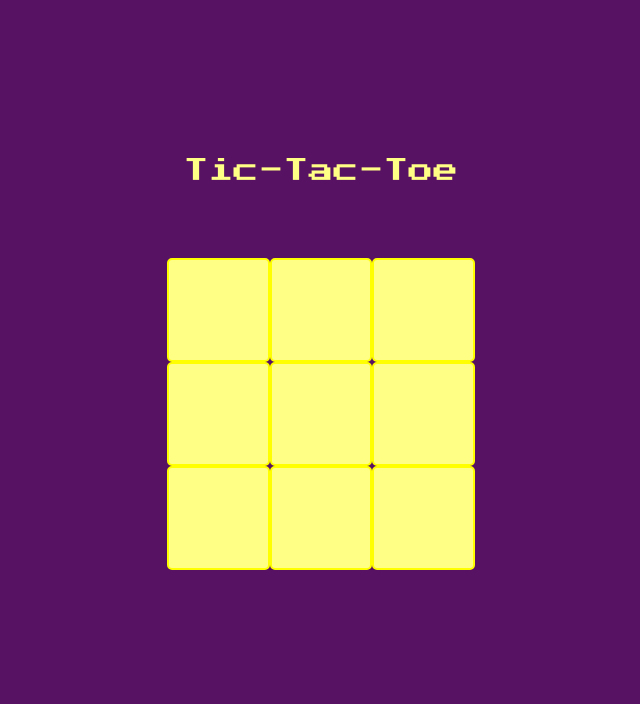
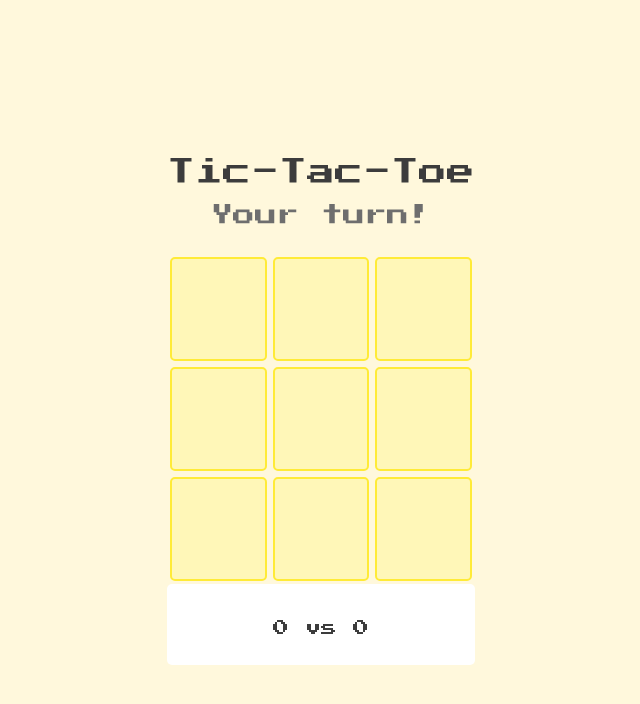
Before and after one commit to Taniksha-shah/pixelated-tic-tac-toe, a plain HTML site: page index.html in a window 1280 px wide. Shown: the whole page, without its empty margins (319-959 px from the left). Drawn offline with Linux system fonts and the light colour scheme.

Commit message:
script for onclick and turn event and few css changes commit

```diff
--- a/index.html
+++ b/index.html
@@ -3,7 +3,7 @@
 <head>
     <meta charset="UTF-8">
     <meta name="viewport" content="width=device-width, initial-scale=1.0">
-    <title>Tic-Tac-Toe Game</title>
+    <title>Tic-Tac-Toe</title>
     <link href="style.css" rel="stylesheet" />
     <link href="https://fonts.googleapis.com/css2?family=Press+Start+2P&display=swap" rel="stylesheet">
 
@@ -11,6 +11,7 @@
 <body>
     <div class="game-container">
         <div class="game-title">Tic-Tac-Toe</div>
+        <div class="turn-text">Your turn!</div>
         <div class="game-grid-container">
         <div class="row">
             <div class="col"></div>
@@ -27,7 +28,13 @@
             <div class="col"></div>
             <div class="col"></div>
         </div>
+        <div class="score-board">
+            <div class="player-1-avatar"></div>
+            <div class="score">0 vs 0</div>
+            <div class="player-2-avatar"></div>
+        </div>
     </div>
     </div>
+    <script src="script.js"></script>
 </body>
 </html>
--- a/script.js
+++ b/script.js
@@ -0,0 +1,44 @@
+//computer's color -> #6B5B95
+//player's color -> #FF6F61
+
+/*
+1.function to handle turns
+2.function to keep track of scores
+3.function for checks for win
+4.function for onclick events
+*/
+
+let currentPlayer = 'X';
+let gameOver = false;
+
+const tiles = document.querySelectorAll(".col");
+
+tiles.forEach ( col => {
+    col.addEventListener("click", () => handleTileClick(col));
+});
+
+function handleTileClick(col) {
+    if (col.textContent !== "") return; // ignore already-filled tiles
+
+    col.textContent = currentPlayer; // place "X" or "O"
+    if(currentPlayer === 'X') {
+        col.style.color = "#FF6F61";
+    }
+    else {
+        col.style.color = "#6B5B95";
+    }
+    currentPlayer = currentPlayer === 'X' ? 'O' : 'X';
+    updateTurntext(currentPlayer);
+}
+
+function updateTurntext(currentPlayer) {
+    let turn = document.querySelector(".turn-text");
+    if(currentPlayer === 'X') {
+        turn.textContent = 'Your turn!';
+        turn.style.color = "#FF6F61";
+    }
+    else {
+        turn.textContent = "Computer's turn!";
+        turn.style.color = "#6B5B95";
+    }
+}
--- /dev/null
+++ b/sprite/X/X.json
@@ -0,0 +1 @@
+{"frames":{"New Piskel0.png":{"frame":{"x":0,"y":0,"w":100,"h":100},"rotated":false,"trimmed":false,"spriteSourceSize":{"x":0,"y":0,"w":100,"h":100},"sourceSize":{"w":100,"h":100}},"New Piskel1.png":{"frame":{"x":100,"y":0,"w":100,"h":100},"rotated":false,"trimmed":false,"spriteSourceSize":{"x":0,"y":0,"w":100,"h":100},"sourceSize":{"w":100,"h":100}},"New Piskel2.png":{"frame":{"x":0,"y":100,"w":100,"h":100},"rotated":false,"trimmed":false,"spriteSourceSize":{"x":0,"y":0,"w":100,"h":100},"sourceSize":{"w":100,"h":100}},"New Piskel3.png":{"frame":{"x":100,"y":100,"w":100,"h":100},"rotated":false,"trimmed":false,"spriteSourceSize":{"x":0,"y":0,"w":100,"h":100},"sourceSize":{"w":100,"h":100}}},"meta":{"app":"https://github.com/piskelapp/piskel/","version":"1.0","image":"New Piskel.png","format":"RGBA8888","size":{"w":200,"h":200}}}
--- a/style.css
+++ b/style.css
@@ -1,31 +1,41 @@
+html {
+    cursor: url('img/tile_0134.png') 16 16, auto;
+}
 body {
-    background-color: rgb(88, 18, 99);
+    background-color: #FFF8DC;
     display: flex;
     flex-direction: column;
     justify-content: center;
     align-items: center;
-    font-family: 'Press Start 2P';
+    font-family: 'Press Start 2P', monospace, Arial;
+    overflow: hidden;
+
 }
 .game-container {
     display: flex;
     flex-direction: column;
     margin-top: 150px;
 }
-.game-title {
-    font-size: 25px;
+.game-title,
+.turn-text {
+    font-size: 28px;
     font-family: 'Press Start 2P', monospace, Arial;
-    color: rgb(255, 255, 134);
+    color: #3C3C3C;
     text-align: center;
-    padding-bottom: 75px;
+    padding-bottom: 18px;
+}
+.turn-text {
+    font-size: 22px;
+    color:#6e6e6e;
 }
 .game-grid-container {
     display: flex;
     flex-direction: column;
     justify-content: center;
     align-items: center;
-    padding: 0;
+    padding: 10px;
     margin: 0;
-    width: 308px;
+    width: 360px;
 }
 .row {
     display: flex;
@@ -35,11 +45,40 @@ body {
     width: 308px;
 }
 .col {
-    background-color: rgb(255, 255, 134);
+    background-color: rgb(255, 247, 184);
     height: 100px;
     width: 100px;
+    margin: 3px;
     border: solid;
     border-width: 2px;
     border-radius: 5px;
-    border-color: yellow;
+    border-color: #ffeb37;
+    text-align: center;
+    display: flex;
+    flex-direction: column;
+    justify-content: center;
+    align-items: center;
+    font-size: 40px;
+    font-family: 'Press Start 2P', monospace, Arial;
 }
+.score {
+    padding: 4px;
+    color:#3C3C3C;
+    text-align: center;
+
+}
+.score-board {
+    background-color: white;
+    display: flex;
+    flex-direction: row;
+    justify-content: space-between;
+    align-items: center;
+    width: 308px;
+    height: 75px;
+    border-radius: 5px;
+    padding-top: 6px;
+}
+.player-avatar {
+    width: 75px;
+    height: 75px;
+}
```
Also changed, not shown: img/tile_0134.png (added), sprite/X/X.png (added).
